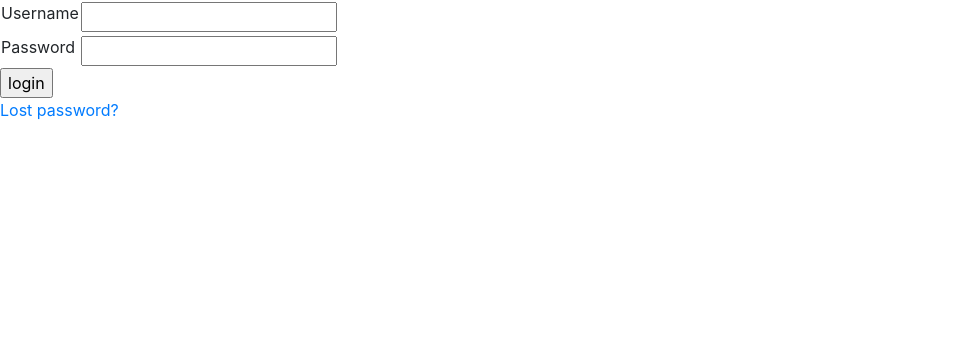
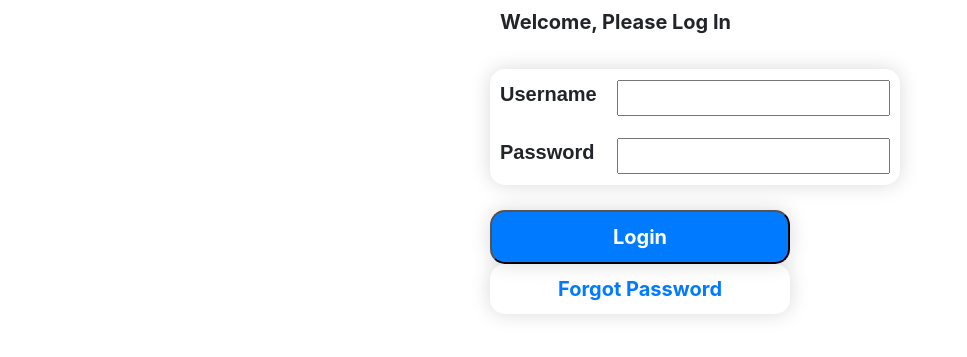
Before and after one commit to CMPUT404F22D01-NKQHN/lab-d01-monday-cmput404-project, a Django app: template home/templates/registration/login.html in a window 1280 px wide. Shown: the top 357 px of the page, without its empty margins (0-967 px from the left). Run offline with Django 3.2, Linux system fonts and the light colour scheme; the template is opened without the code that fills it, so the values that code supplies are empty, except form fields; tables that the repository leaves empty hold one stand-in row (values such as "Sample post"); form fields are guessed from the names that the template uses; some libraries are stand-ins or nearby versions.

Commit message:
add css file for login page and attempted to make it look nicer :skullemoji:

```diff
--- a/home/templates/login-base.html
+++ b/home/templates/login-base.html
@@ -1,3 +1,4 @@
+{%load static%}
 <!DOCTYPE html>
 <html>
   <head>
@@ -6,13 +7,14 @@
     <meta name="viewport" content="width=device-width, initial-scale=1, shrink-to-fit=no">
 
     <!-- Bootstrap CSS -->
-    <link rel="stylesheet" href="https://cdn.jsdelivr.net/npm/bootstrap@4.0.0/dist/css/bootstrap.min.css" integrity="sha384-Gn5384xqQ1aoWXA+058RXPxPg6fy4IWvTNh0E263XmFcJlSAwiGgFAW/dAiS6JXm" crossorigin="anonymous">
+    <link rel="stylesheet" type="text/css" href="{% static 'css/home/base.css' %}">
     <!-- <link rel="stylesheet" href="index.css"> -->
+
     <title>Home</title>
   </head>
 <body>
 
-    <div id="content">
+    <div class="login-content">
         {% block content %}{% endblock %}
     </div>
 </body>
--- a/home/templates/registration/login.html
+++ b/home/templates/registration/login.html
@@ -1,7 +1,8 @@
 {% extends "login-base.html" %}
-
 {% block content %}
-
+{% load static %}
+<link rel="stylesheet" type="text/css" href="{% static 'css/login/login.css' %}">
+<div class = "page">
     {% if form.errors %}
     <p>Your username and password didn't match. Please try again.</p>
     {% endif %}
@@ -11,28 +12,35 @@
     <p>Your account doesn't have access to this page. To proceed,
         please login with an account that has access.</p>
     {% else %}
-    <p>Please login to see this page.</p>
+    <p class="page-title">Social Media Project</p>
     {% endif %}
     {% endif %}
 
+    <div class="login-container">
+        <h1 class="login-title">Welcome, Please Log In</h1>
         <form method="post" action="{% url 'login' %}">
             {% csrf_token %}
-<table>
+            <table class="login-info">
                 <tr>
-    <td>{{ form.username.label_tag }}</td>
-    <td>{{ form.username }}</td>
+                    <td class="user-field">{{ form.username.label_tag }}</td>
+                    <td class="user-input">{{ form.username }}</td>
                 </tr>
                 <tr>
-    <td>{{ form.password.label_tag }}</td>
-    <td>{{ form.password }}</td>
+                    <td class="pw-field">{{ form.password.label_tag }}</td>
+                    <td class="pw-input">{{ form.password }}</td>
                 </tr>
             </table>
 
-<input type="submit" value="login">
+            <button type="submit" class="login-btn" value="login">
+                Login
                 <input type="hidden" name="next" value="{{ next }}">
         </form>
+    </div>
+
 
     {# Assumes you set up the password_reset view in your URLconf #}
-<p><a href="{% url 'password_reset' %}">Lost password?</a></p>
+    <p class="lost-pw"><a href="{% url 'password_reset' %}">Forgot Password</a></p>
+</div>
+
 
 {% endblock %}
--- /dev/null
+++ b/static/css/login/login.css
@@ -0,0 +1,110 @@
+/* Increase 'login-title' font size and display it in bold and in the middle of the page */
+/* make the font sans serif for the entire page */
+.page{
+    font-family: -apple-system, BlinkMacSystemFont, "Segoe UI", Roboto, "Helvetica Neue", Arial, sans-serif, "Apple Color Emoji", "Segoe UI Emoji", "Segoe UI Symbol";
+}
+
+
+.page-title {
+    background-color: #007bff;
+    color: #ffffff;
+    text-align: left;
+    /* make it thicker and bigger */
+    font-size: 20px;
+    font-weight: bold;
+    padding: 10px;
+
+}
+/* Move this to the middle of the page */
+.login-container{
+    margin: 0 auto;
+    width: 300px;
+    position: center;
+    border-radius:15px;
+}
+/* 'login-info' is a table that contains the username and password fields make it look nice let the user know that he is in the right place */
+.login-info {
+    border-collapse: collapse;
+    margin: 25px 0;
+    font-size: 0.9em;
+    font-family: sans-serif;
+    min-width: 400px;
+    box-shadow: 0 0 20px rgba(0, 0, 0, 0.15);
+    /* increase background size and make the edges of the table rounded */
+    background-size: 300px;
+    border-radius:15px;
+    /* put the text inside the field in the middle make it a little bit bigger */
+    text-align: center;
+    font-size: 15px;
+}
+.login-title{
+    text-align: left;
+    font-size: 20px;
+    font-weight: bold;
+    padding: 10px;
+}
+.user-field{
+    text-align: left;
+    font-size: 20px;
+    font-weight: bold;
+    padding: 10px;
+}
+.pw-field{
+    text-align: left;
+    font-size: 20px;
+    font-weight: bold;
+    padding: 10px;
+}
+.user-input{
+    text-align: left;
+    font-size: 20px;
+    font-weight: bold;
+    padding: 10px;
+}
+.pw-input{
+    text-align: left;
+    font-size: 20px;
+    font-weight: bold;
+    padding: 10px;
+}
+.login-btn{
+    text-align: left;
+    font-size: 20px;
+    font-weight: bold;
+    padding: 10px;
+    /* make it look cooler with rounded edges and shadows */
+    border-radius:15px;
+    box-shadow: 0 0 20px rgba(0, 0, 0, 0.15);
+    /* make it on the middle of the user-field and pw-field */
+    margin: 0 auto;
+    width: 300px;
+    position: center;
+    /* Make the text inside the button in the middle and make it bigger */
+    text-align: center;
+    /* make a cool hovering effect */
+    transition: 0.3s;
+    background-color: #007bff;
+    color: #ffffff;
+
+}
+.login-btn:hover{
+    background-color: #0069d9;
+    color: #ffffff;
+    /* change the mouse to a hand when hovering over the button */
+    cursor: pointer;
+}
+.lost-pw{
+    text-align: left;
+    font-size: 20px;
+    font-weight: bold;
+    padding: 10px;
+    /* make it look cooler with rounded edges and shadows */
+    border-radius:15px;
+    box-shadow: 0 0 20px rgba(0, 0, 0, 0.15);
+    /* make it on the middle of the user-field and pw-field */
+    margin: 0 auto;
+    width: 300px;
+    position: center;
+    /* Make the text inside the button in the middle and make it bigger */
+    text-align: center;
+}
```
Also changed, not shown: home/templates/base.html (+8 -5 lines), static/js/home/base.js (+10 -14 lines), home/templates/profile/profile.css (deleted), static/css/home/base.css. Lines whose indentation alone changed are shown as unchanged.
